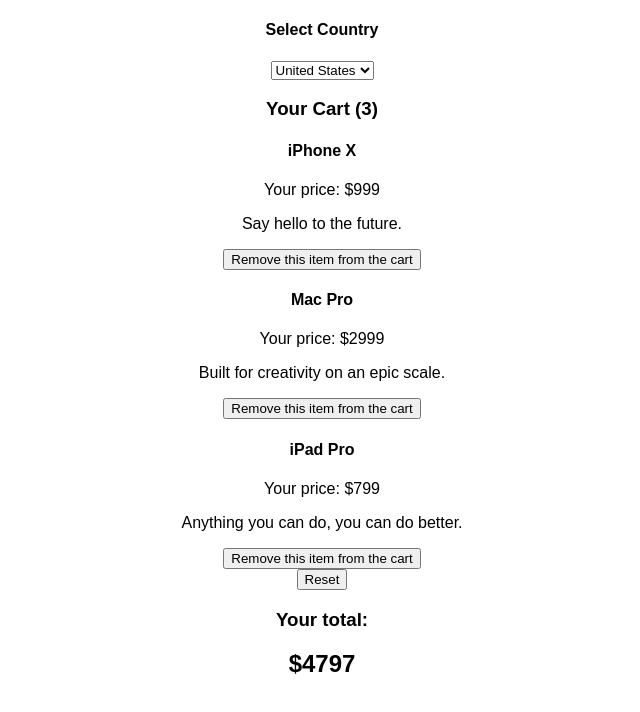
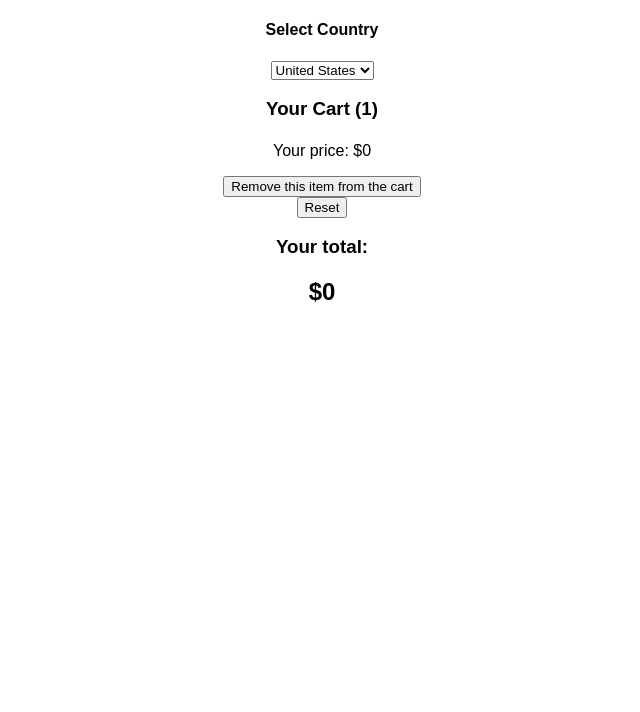
Before and after one commit to xgirma/x-market, a React (Create React App) app: page / in a window 1280 px wide. Shown: the top 712 px of the page, without its empty margins (318-958 px from the left). Built offline with nearby package versions, Linux system fonts and the light colour scheme.

Commit message:
refactored init state

```diff
--- a/src/App.js
+++ b/src/App.js
@@ -1,22 +1,21 @@
 import React from 'react';
-import PropTypes from 'prop-types';
 import LocalizationBox from './component/LocalizationBox';
+import { itemsType, localeType } from './types';
+import { itemsDefault, localeDefault } from './data/default';
 import './App.css';
 
-const App = props => (
-  <div className="App"> <LocalizationBox {...props} /> </div>
-);
+function App(props) {
+  return <div className="App"> <LocalizationBox {...props} /> </div>;
+}
+
+export default App;
+
 App.propTypes = {
-  items: PropTypes.objectOf(PropTypes.shape({
-    id: PropTypes.number,
-    name: PropTypes.string,
-    price: PropTypes.number,
-    description: PropTypes.string,
-  }).isRequired).isRequired,
-  locale: PropTypes.objectOf(PropTypes.shape({
-    country: PropTypes.object,
-  }).isRequired).isRequired,
+  items: itemsType,
+  locale: localeType,
 };
 
-
-export default App;
+App.defaultProps = {
+  items: itemsDefault,
+  locale: localeDefault,
+};
--- /dev/null
+++ b/src/data/default.js
@@ -0,0 +1,15 @@
+const itemsDefault = [{
+  id: 0,
+  name: '',
+  description: '',
+  price: 0.00,
+}];
+
+const localeDefault = {
+  country: 'US',
+};
+
+export {
+  itemsDefault,
+  localeDefault,
+};
--- a/src/initial-state.js
+++ b/src/data/initial-state.js
@@ -15,7 +15,11 @@
   price: 799.00,
 }];
 
+const locale = {
+  country: 'US',
+};
 
-const getInitialState = () => items;
-
-export default getInitialState;
+export {
+  items,
+  locale,
+};
--- a/src/index.js
+++ b/src/index.js
@@ -2,11 +2,13 @@
 import ReactDOM from 'react-dom';
 import './index.css';
 import App from './App';
-import getInitialState from './initial-state';
+import { items, locale } from './data/initial-state';
 import registerServiceWorker from './registerServiceWorker';
 
+const element = <App {...items} locale={locale} />;
+
 ReactDOM.render(
-  <App items={getInitialState()} locale={{ country: 'US' }} />,
+  element,
   document.getElementById('root'),
 );
 registerServiceWorker();
--- /dev/null
+++ b/src/types/index.js
@@ -0,0 +1,14 @@
+import { shape, number, string, oneOf } from 'prop-types';
+
+const itemsType = shape({
+  id: number.isRequired,
+  name: string.isRequired,
+  price: number.isRequired,
+  description: string.isRequired,
+}).isRequired;
+
+const localeType = shape({
+  country: oneOf(['US', 'UK', 'BE']),
+}).isRequired;
+
+export { itemsType, localeType };
```
